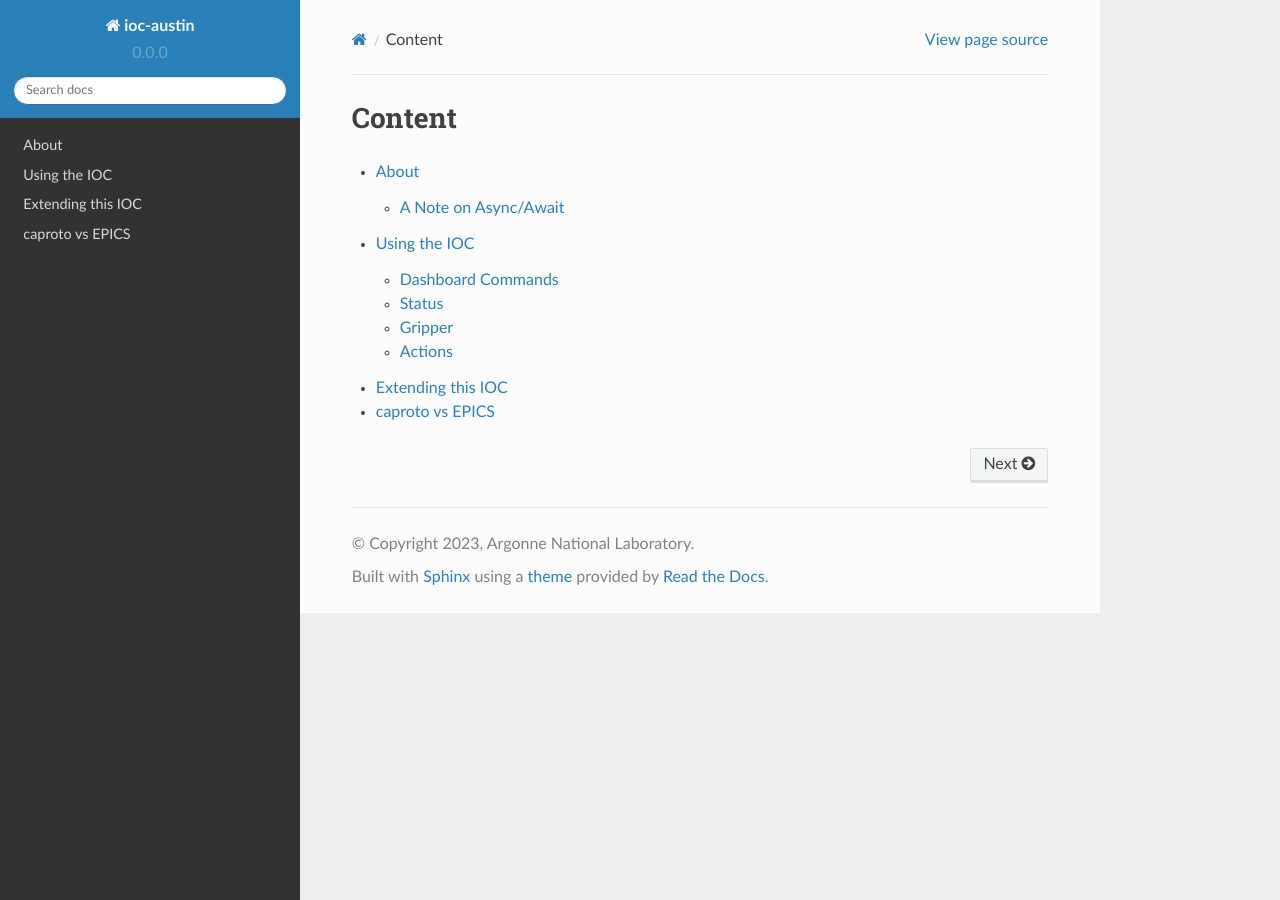
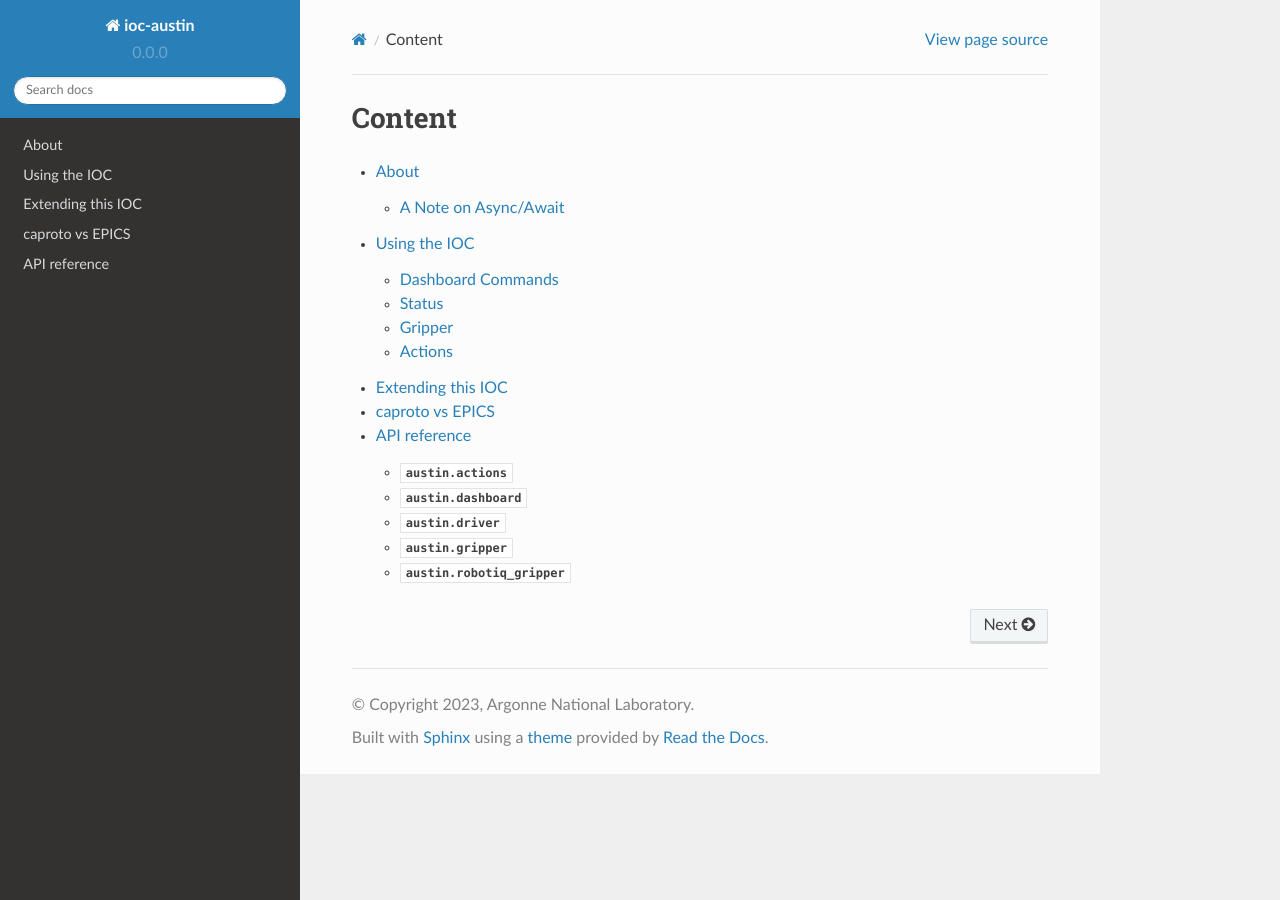
Before and after one commit to spc-group/ioc-austin, a Sphinx documentation site: the page built from docs/source/index.rst, in a window 1280 px wide. Built offline with Sphinx 7.4.7 and the Read the Docs theme 2.0.0, drawn with Linux system fonts in a browser that asks for light colours.

```diff
--- /dev/null
+++ b/docs/source/api.rst
@@ -0,0 +1,17 @@
+API reference
+=============
+
+.. rubric:: **austin Modules:**
+
+.. toctree::
+
+   api/austin.actions
+   api/austin.dashboard
+   api/austin.driver
+   api/austin.gripper
+   api/austin.robotiq_gripper
+
+.. automodule:: austin
+   :members:
+   :undoc-members:
+   :show-inheritance:
--- /dev/null
+++ b/docs/source/api/austin.gripper.rst
@@ -0,0 +1,13 @@
+:mod:`austin.gripper`
+=====================
+
+.. automodule:: austin.gripper
+   :members:
+   :show-inheritance:
+   :undoc-members:
+
+   .. rubric:: **Functions:**
+
+   .. autosummary::
+
+   GripperGroup
--- /dev/null
+++ b/docs/source/api/austin.robotiq_gripper.rst
@@ -0,0 +1,13 @@
+:mod:`austin.robotiq_gripper`
+=============================
+
+.. automodule:: austin.robotiq_gripper
+   :members:
+   :show-inheritance:
+   :undoc-members:
+
+   .. rubric:: **Functions:**
+
+   .. autosummary::
+
+   RobotiqGripper
--- a/docs/source/conf.py
+++ b/docs/source/conf.py
@@ -307,37 +307,8 @@ texinfo_documents = [
 # -- Options for Texinfo output -------------------------------------------
 # http://www.sphinx-doc.org/en/master/usage/extensions/autodoc.html#confval-autodoc_mock_imports
 
-# autodoc_mock_imports = [
-#     'argparse',
-#     'builtins',
-#     'copy',
-#     'collections',
-#     'configparser',
-#     'contextlib',
-#     'cv2',
-#     'cupy',
-#     'cupyx',
-#     'h5py',
-#     'inspect',
-#     'logging',
-#     'numexpr',
-#     'numpy',
-#     'os',
-#     'pathlib',
-#     'pywt',
-#     'queue',
-#     'signal',
-#     'shutil',
-#     'sys',
-#     'threading',
-#     'traceback',
-#     'warnings',
-#     'tifffile',
-#     'tomocupy.cfunc_fourierrec',
-#     'tomocupy.cfunc_fourierrecfp16',
-#     'tomocupy.cfunc_lprec',
-#     'tomocupy.cfunc_lprecfp16',
-#     'tomocupy.cfunc_filter',
-#     'tomocupy.cfunc_filterfp16',
-#     'tomocupy.cfunc_linerec',
-#     'tomocupy.cfunc_linerecfp16',]
+autodoc_mock_imports = [
+    'caproto',
+    'numpy',
+    'urx',
+]
--- a/docs/source/index.rst
+++ b/docs/source/index.rst
@@ -6,3 +6,4 @@ Content
 
    about
    usage
+   api
```
Also changed, not shown: docs/source/api/austin.actions.rst (added, +13 -0 lines), docs/source/api/austin.dashboard.rst (added, +13 -0 lines), docs/source/api/austin.driver.rst (added, +13 -0 lines).
